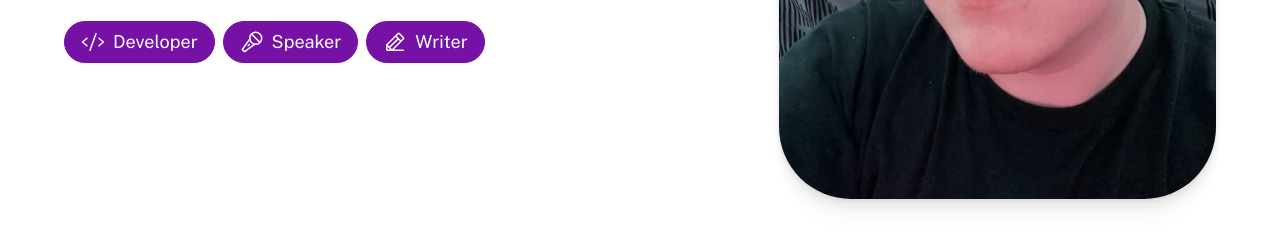
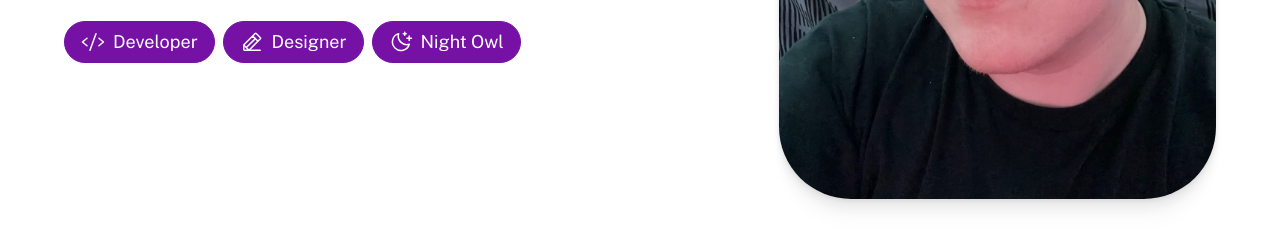
Before and after one commit to CodingArctic/portfolio, an Astro site: page / in a window 1280 px wide. Shown: the part 568-800 px from the top of the page. Built offline with nearby package versions, Linux system fonts and the light colour scheme; Astro itself is replaced by a stand-in of ours.

Commit message:
change roles

```diff
--- a/src/pages/index.astro
+++ b/src/pages/index.astro
@@ -36,13 +36,13 @@ const projects = (await getCollection('work'))
 				>
 					<div class="roles">
 						<Pill><Icon icon="code" size="1.33em" /> Developer</Pill>
-						<Pill><Icon icon="microphone-stage" size="1.33em" /> Speaker</Pill>
-						<Pill><Icon icon="pencil-line" size="1.33em" /> Writer</Pill>
+						<Pill><Icon icon="pencil-line" size="1.33em" /> Designer</Pill>
+						<Pill><Icon icon="moon-stars" size="1.33em" /> Night Owl</Pill>
 					</div>
 				</Hero>
 
 				<img
-					alt="Jeanine White smiling in a red plaid shirt and tortoise shell glasses"
+					alt="Portrait of Clyde Geyer smiling with green glasses"
 					width="480"
 					height="620"
 					src="/assets/portrait.jpg"
```
